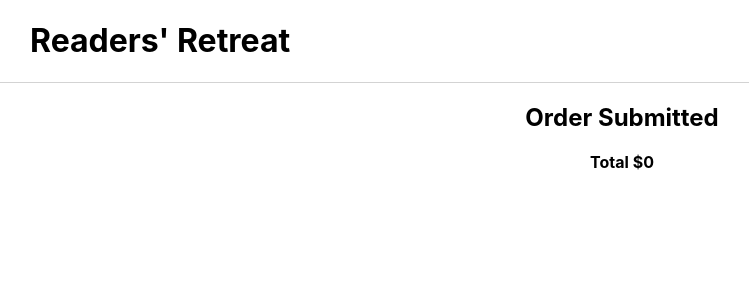
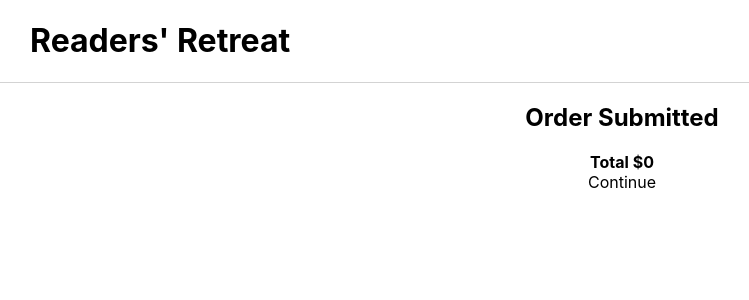
Before and after one commit to ali-a321/Book-Site-Readers-Retreat, a React (Create React App) app in the folder frontend/: page /orderconfirmation in a window 1280 px wide. Shown: the top 300 px of the page, without its empty margins (18-767 px from the left). Built offline with nearby package versions, Linux system fonts and the light colour scheme.

Commit message:
Update OrderConfirmation.jsx

```diff
--- a/frontend/src/pages/OrderConfirmation.jsx
+++ b/frontend/src/pages/OrderConfirmation.jsx
@@ -54,7 +54,7 @@ const OrderConfirmation = () => {
         ))}
             <div className='totalOrderPrice'> <strong> Total ${finalTotalPrice} </strong></div>
       </div>
-
+      <div className='continueCheckout' onClick ={() => navigate("/")}> Continue </div>
     </div>
     </>
   );
```
